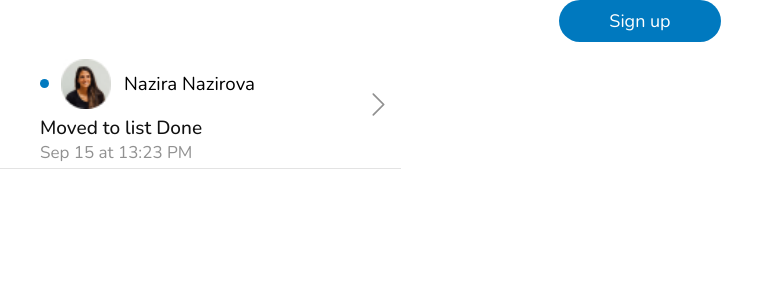
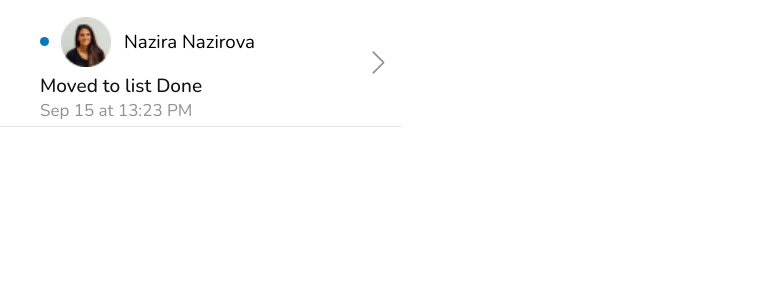
Before and after one commit to peaksoft-school/js6-task-tracker, a React (Create React App) app: page / in a window 1280 px wide. Shown: the top 300 px of the page, without its empty margins (0-784 px from the left). Built offline with nearby package versions, Linux system fonts and the light colour scheme.

Commit message:
removed the button component and changed the name of the notification text

```diff
--- a/src/App.js
+++ b/src/App.js
@@ -1,10 +1,9 @@
 import "./App.css";
-import Btn from "./Components/UI/Button";
 import NotificationItem from "./Components/UI/NotificationItem";
+
 function App() {
   return (
     <div className="App">
-      <Btn color="#0079BF" title="Sign up" />
       <NotificationItem />
     </div>
   );
--- a/src/Components/UI/Button.jsx
+++ /dev/null
@@ -1,24 +0,0 @@
-import React from "react";
-import styled from "styled-components";
-
-const Btn = ({ title, onClick, color }) => {
-  return (
-    <Button onClick={onClick} color={color}>
-      {title}
-    </Button>
-  );
-};
-
-export default Btn;
-
-const Button = styled.button`
-  background-color: ${(props) => (props.color ? props.color : "#0079BF")};
-  border: none;
-  font-size: 18px;
-  padding: 0 50px;
-  height: 42px;
-  border-radius: 24px;
-
-  color: #ffffff;
-  font-family: "Nunito", sans-serif;
-`;
--- a/src/Components/UI/NotificationItem.jsx
+++ b/src/Components/UI/NotificationItem.jsx
@@ -4,8 +4,7 @@ import UserAvatar from "./UserAvatar";
 import UserName from "./UserName";
 import arrowSvg from "../../assets/icons/arrow.svg";
 
-const NotificationItem = ({ avatar, date, title }) => {
-
+const NotificationItem = () => {
   return (
     <StyledNotificationItem>
       <div>
@@ -13,7 +12,7 @@ const NotificationItem = ({ avatar, date, title }) => {
         <UserAvatar />
         <UserName />
       </div>
-      <span>Moved to list Done</span>
+      <NotificationText>Moved to list Done</NotificationText>
       <DateAdded>Sep 15 at 13:23 PM</DateAdded>
       <StyledArrowIcon src={arrowSvg} />
     </StyledNotificationItem>
@@ -40,14 +39,13 @@ const StyledNotificationItem = styled.div`
     justify-content: space-between;
     width: 215px;
   }
-
-  span {
-    font-weight: 500;
-    font-size: 19px;
-    color: #111111;
-  }
 `;
 
+const NotificationText = styled.span`
+  font-weight: 500;
+  font-size: 19px;
+  color: #111111;
+`;
 const DateAdded = styled.p`
   color: #919191;
   font-size: 17px;
```
Also changed, not shown: src/assets/icons/System.png (added), 1 other file (tests, documents, lock files or other folders).
